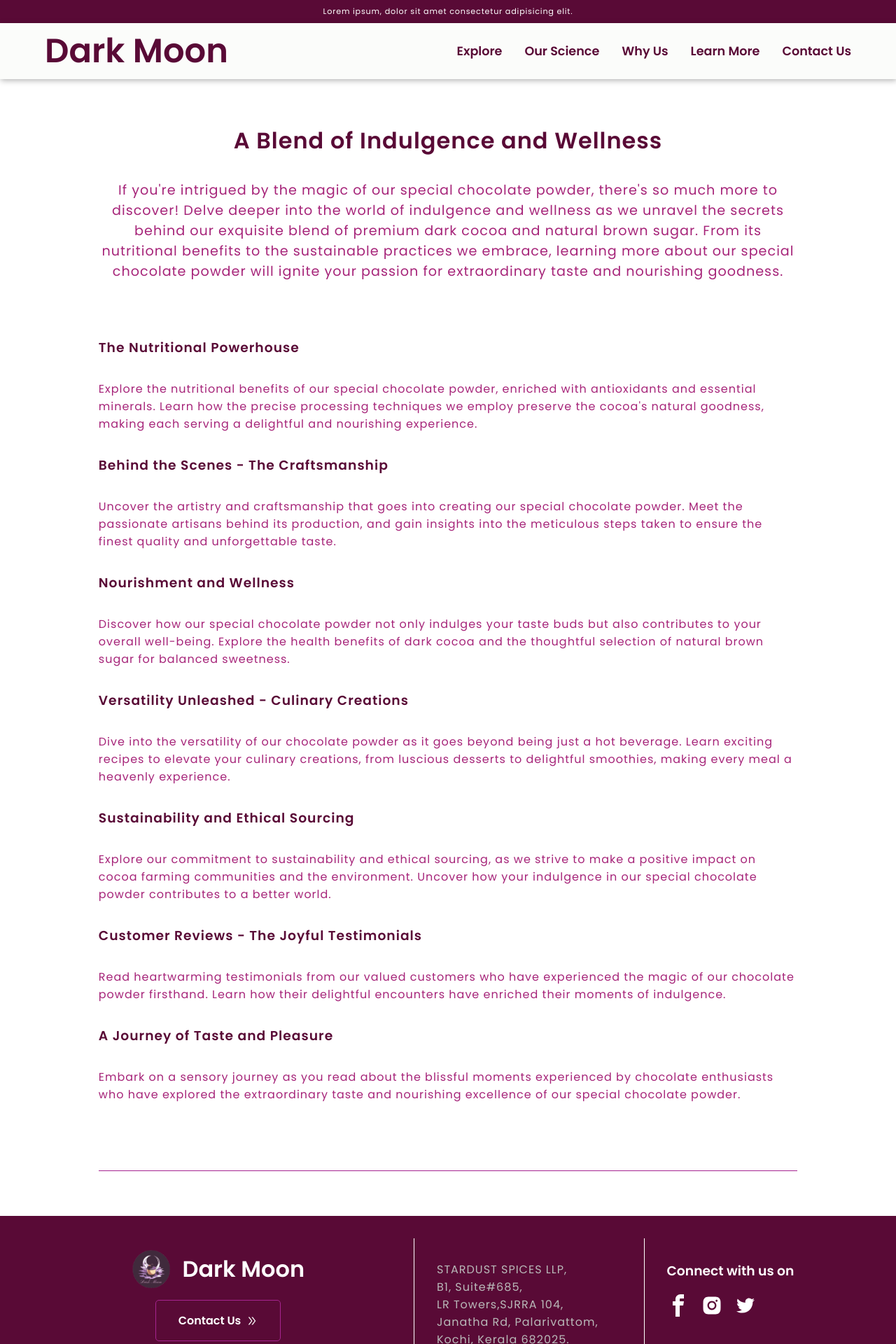
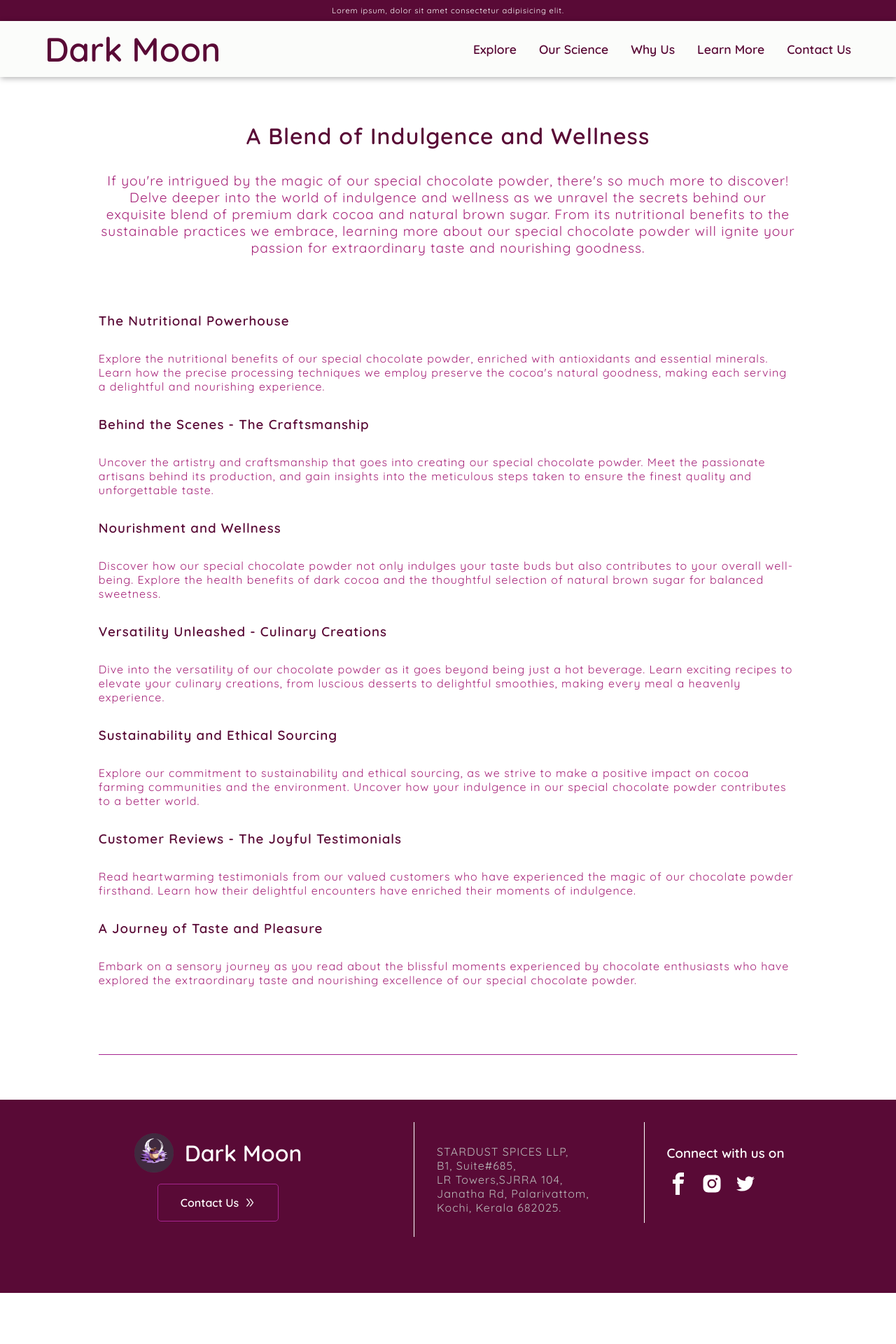
Before and after one commit to Achladi-Anudeep/darkmoon, a React (Create React App) app: page /learn-more in a window 1280 px wide. Shown: the top 1920 px of the page at 70% size. After the commit the page ends 1847 px from the top, so only its background shows below. Built offline with nearby package versions, Linux system fonts and the light colour scheme.

Commit message:
final versions #2

```diff
--- a/src/components/ExploreCarouselSlide/ExploreCarouselSlide.css
+++ b/src/components/ExploreCarouselSlide/ExploreCarouselSlide.css
@@ -1,7 +1,7 @@
 .explore-car-slide {
   margin: 0 1rem;
   background-color: whitesmoke;
-  height: 60vh;
+  height: 70vh;
   display: flex;
   flex-direction: column;
   overflow-y: auto;
@@ -9,7 +9,7 @@
 
 .explore-car-slide > .explore-car-slide-image-holder {
   width: 100%;
-  height: 50%;
+  height: 60%;
 }
 
 .explore-car-slide > .explore-car-slide-image-holder > img {
--- a/src/components/Footer/Footer.jsx
+++ b/src/components/Footer/Footer.jsx
@@ -1,6 +1,6 @@
 import React from "react";
 import { Link } from "react-router-dom";
-import DarkMoonLogo from "../../assets/Images/DarkMoonLogo.webp";
+import DarkMoonLogo from "../../assets/Images/DarkmoonLogoTransparantBgWithoutBrandName.png";
 import {
   AiOutlineDoubleRight,
   AiFillInstagram,
@@ -14,7 +14,7 @@ const Footer = () => {
     <footer className="footer">
       <div className="footer-first-sec">
         <h1>
-          <img src={DarkMoonLogo} className="footer-logo" />
+          <img src={DarkMoonLogo} className="footer-logo" alt="darkmoon-logo" />
           Dark Moon
         </h1>
         <button>
--- a/src/components/NTable/NTable.jsx
+++ b/src/components/NTable/NTable.jsx
@@ -59,7 +59,7 @@ const NTable = () => {
             </td>
           </tr>
           <tr>
-            <th className="table-subhead">PolyPhenois</th>
+            <th className="table-subhead">PolyPhenols</th>
             <td className="tick">
               <FiCheck />
             </td>
--- a/src/index.css
+++ b/src/index.css
@@ -1,10 +1,11 @@
 @import url("https://fonts.googleapis.com/css2?family=Poppins:wght@100;300;400;600&display=swap");
-
+@import url("https://fonts.googleapis.com/css2?family=Quicksand:wght@300;400;500;600&display=swap");
 * {
   padding: 0;
   margin: 0;
   box-sizing: border-box;
   font-family: "Poppins", sans-serif;
+  font-family: "Quicksand", sans-serif;
 }
 a {
   text-decoration: none;
--- a/src/pages/ContactUs/ContactUs.js
+++ b/src/pages/ContactUs/ContactUs.js
@@ -28,8 +28,8 @@ const ContactUs = () => {
   };
   return (
     <div className="contact-us">
-      <h1>Contact Us</h1>
-      <div className="contact-us-box">
+      <h1 data-aos="fade-right">Contact Us</h1>
+      <div data-aos="fade-left" className="contact-us-box">
         <h2>Contact Us</h2>
         <form className="contact-us-form">
           <div className="contact-us-field-box">
--- a/src/pages/LearnMore/LearnMore.js
+++ b/src/pages/LearnMore/LearnMore.js
@@ -34,7 +34,7 @@ const LearnMore = () => {
   ];
   return (
     <div className="learn-more">
-      <div className="learn-more-header-content">
+      <div className="learn-more-header-content" data-aos="zoom-in">
         <h1>A Blend of Indulgence and Wellness</h1>
         <p>
           If you're intrigued by the magic of our special chocolate powder,
@@ -48,7 +48,11 @@ const LearnMore = () => {
       </div>
       <div className="info-section">
         {infoData.map((r, i) => (
-          <div key={i} className="info-section-text">
+          <div
+            data-aos={(1 + i) % 2 === 0 ? "fade-right" : "fade-left"}
+            key={i}
+            className="info-section-text"
+          >
             <h3>{r.title}</h3>
             <p>{r.desc}</p>
           </div>
--- a/src/pages/WhyUs/WhyUs.js
+++ b/src/pages/WhyUs/WhyUs.js
@@ -6,7 +6,7 @@ import { WhyUsGridData } from "../../assets/Images/ImageExports";
 const WhyUs = () => {
   return (
     <div className="why-us">
-      <div className="why-us-banner">
+      <div className="why-us-banner" data-aos="zoom-out">
         <div className="why-us-banner-text">
           <h1>Discover the Magic of Our Special Chocolate Powder. </h1>
           <h2>Unparalleled Taste and Nourishing Excellence.</h2>
@@ -14,7 +14,7 @@ const WhyUs = () => {
 
         <img src={WhyUsBanner} alt="drink" />
       </div>
-      <div className="why-us-intro">
+      <div data-aos="zoom-in" className="why-us-intro">
         <p>
           "At our company, we take immense pride in crafting chocolate powder
           that goes beyond ordinary. Our special chocolate powder is a result of
```
Also changed, not shown: src/assets/Images/DarkmoonLogoTransparantBgWithoutBrandName.png (added).
